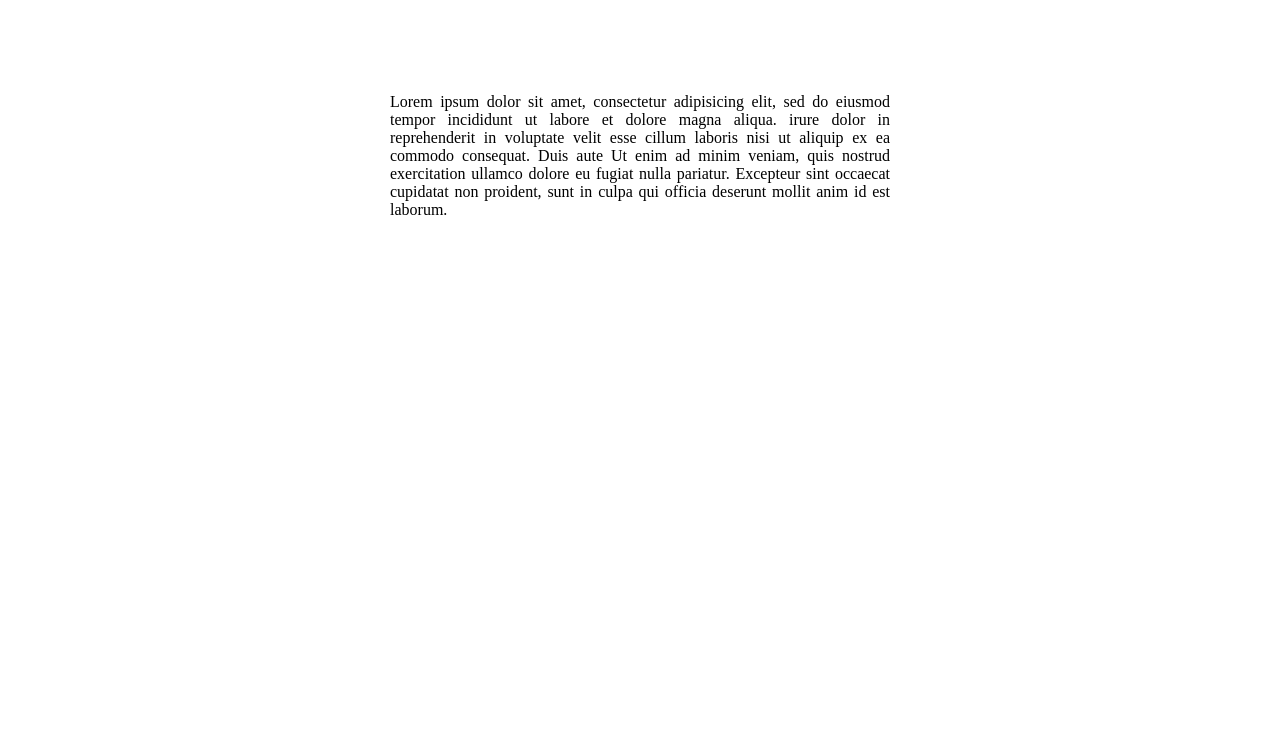
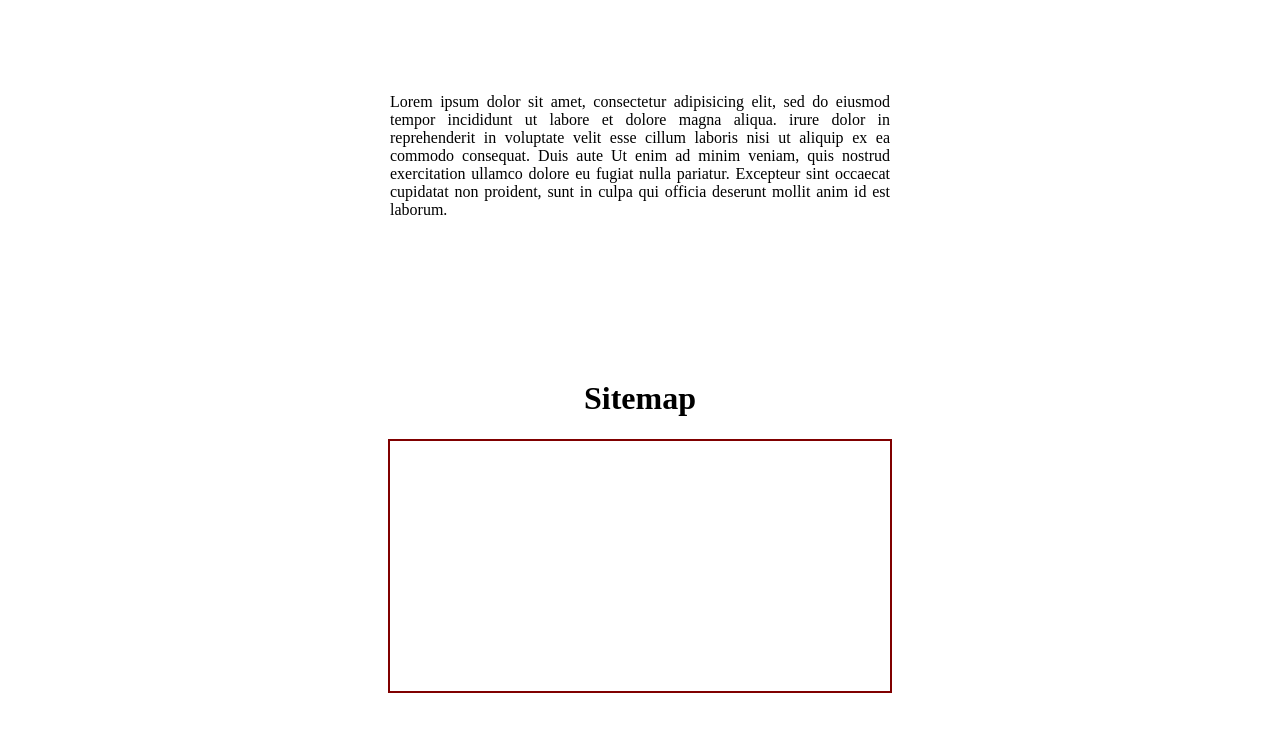
Before and after one commit to abla-nabhan/Portfolio, a website: page portfolio.html in a window 1280 px wide. Shown: the part 3203-3945 px from the top of the page. Before the commit the page ends 3570 px from the top, so only its background shows below. Drawn offline with Linux system fonts and the light colour scheme.

Commit message:
up to sitemap

```diff
--- a/portfolio.html
+++ b/portfolio.html
@@ -175,6 +175,13 @@
         </p>
     </div>
 
+<!-- Site map -->
+
+<div class="heading"> <h1>Sitemap</h1></div>
+<div class="sitemap-container">
+    <div class="sitemap"></div>
+</div>
+
 
 
 
--- a/sass/components/_portfolio.scss
+++ b/sass/components/_portfolio.scss
@@ -206,3 +206,18 @@
         text-align: justify;
     }
 }
+
+.sitemap-container{
+    display: flex;
+    height: 300px;
+    flex-direction: row;
+    justify-content: center;
+
+    .sitemap{
+        display: inherit;
+        flex: 1;
+        height: 250px;
+        max-width: 500px;
+        border: 2px solid maroon;
+    }
+}
```
Also changed, not shown: css/styles.css.
